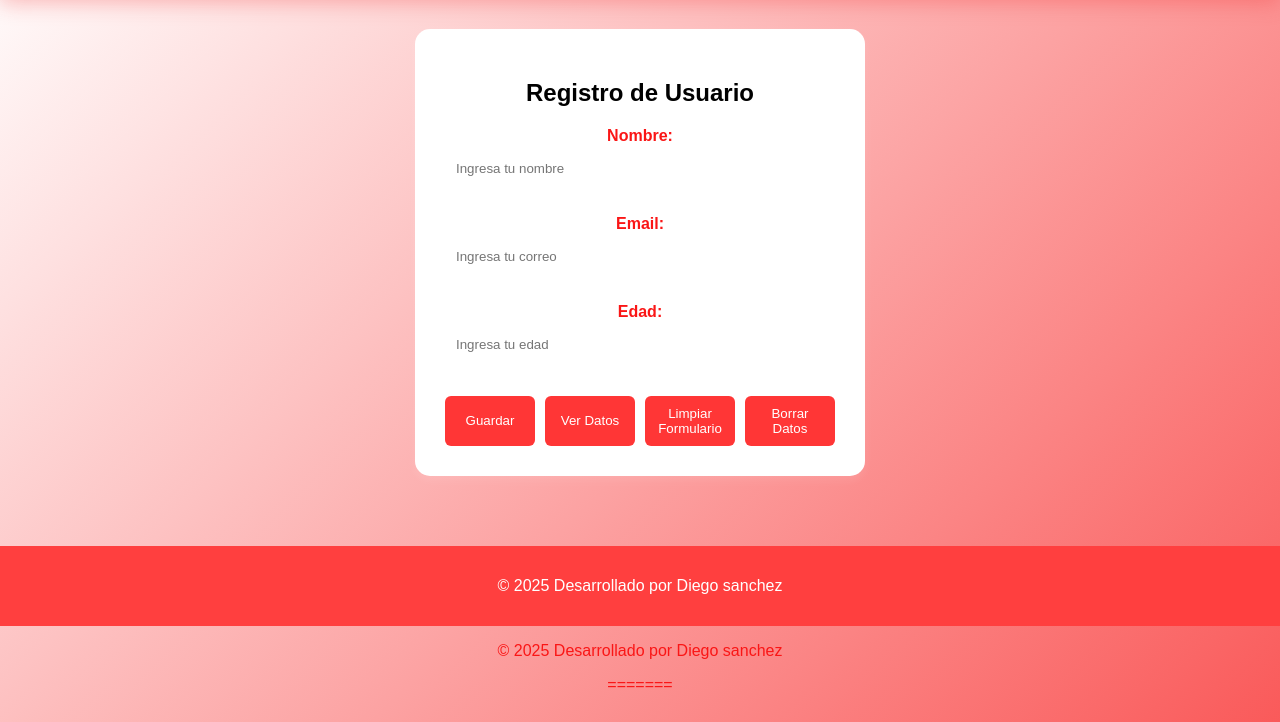
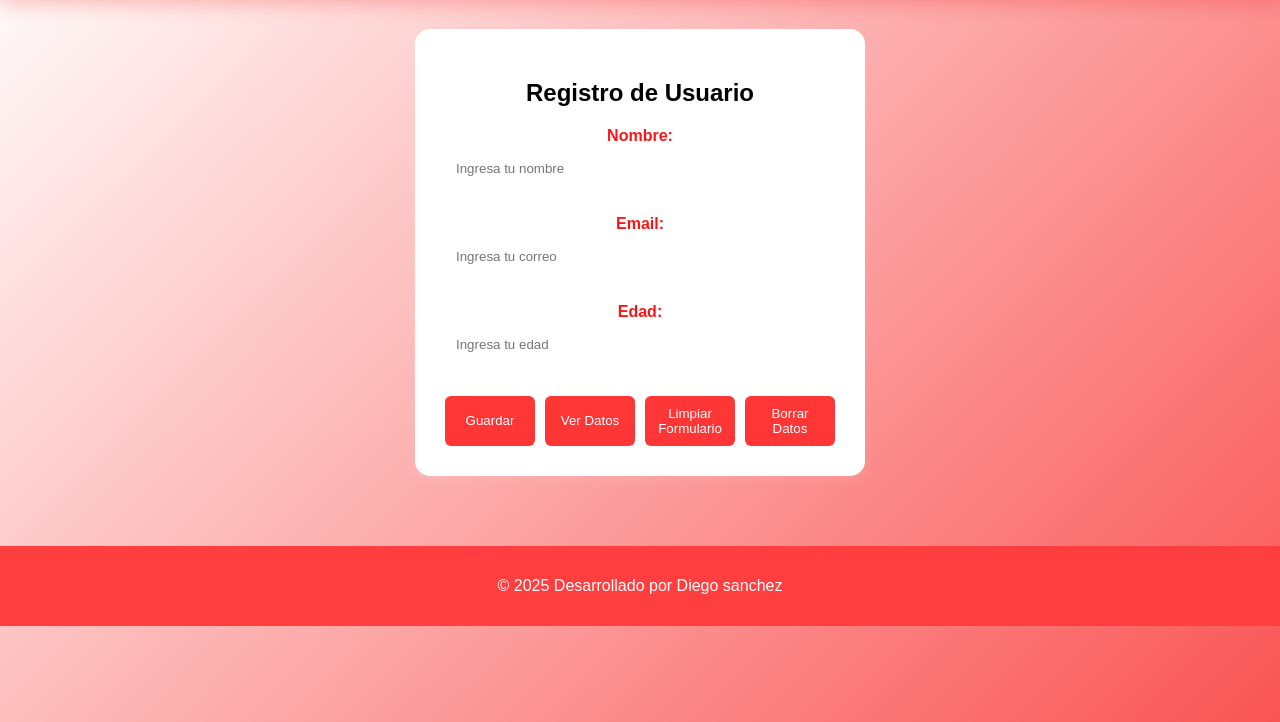
Before and after one commit to Diegosoprano777/login, a plain HTML site: page index.html in a window 1280 px wide. Both pictures are taken after a click on the button "Limpiar Formulario". Shown: the part 78-800 px from the top of the page. Drawn offline with Linux system fonts and the light colour scheme.

Commit message:
5 coomit

```diff
--- a/index.html
+++ b/index.html
@@ -50,8 +50,7 @@
 </html>
 
 
-    <p>© 2025 Desarrollado por Diego sanchez </p>
-=======
+
 
   </footer>
 
--- a/script.js
+++ b/script.js
@@ -141,7 +141,7 @@ document.getElementById('limpiar').addEventListener('click', () => {
     campos.forEach(campo => {
       document.getElementById(`error-${campo}`).textContent = "";
     });
-    alert("⚠️ Datos eliminados.");
+    alert("⚠️ Datos de formulario eliminados.");
     return;
   }
 
```
